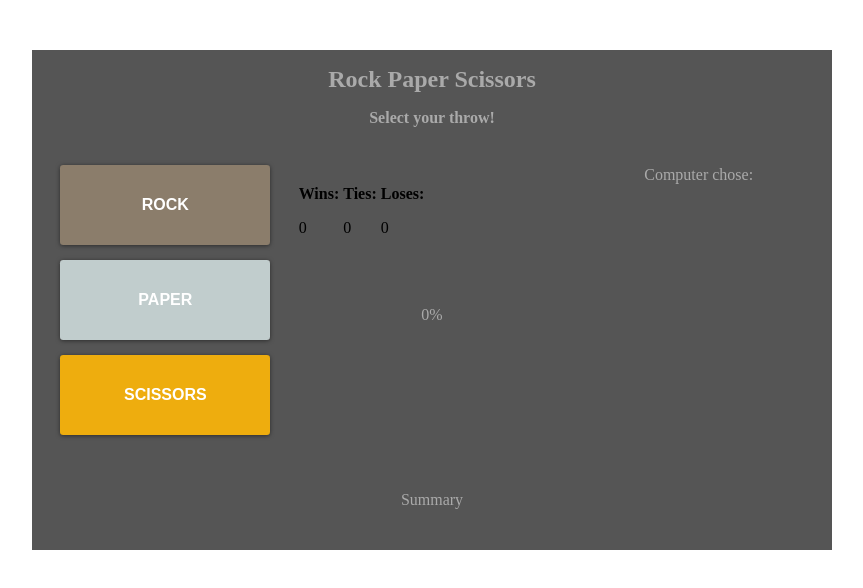
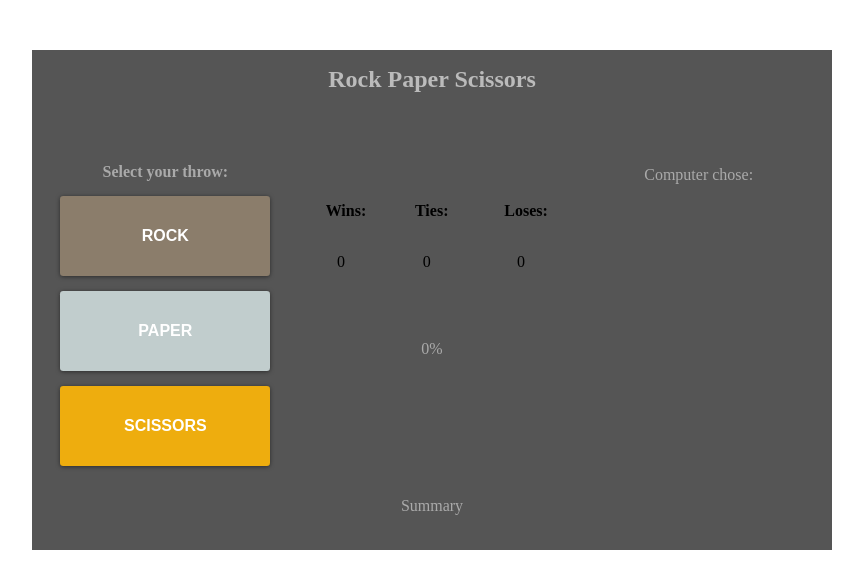
Before and after one commit to CeeJ01/rock-paper-scissors, a plain HTML site: page index.html in a window 1280 px wide. Shown: the whole page, without its empty margins (208-1071 px from the left). Drawn offline with Linux system fonts and the light colour scheme.

Commit message:
Minor updates

```diff
--- a/index.html
+++ b/index.html
@@ -10,10 +10,10 @@
   <div class="container">
     <div class="header">
       <h1> Rock Paper Scissors </h1>
-      <h2> Select your throw! </h2>
     </div>
     <div class="player">
       <div class="buttons">
+        <h2> Select your throw: </h2>
         <button id="rock" style ="background-color: #8b7d6b;">ROCK</button>
         <button id="paper" style = "background-color: #c1cdcd;">PAPER</button>
         <button id="scissors" style ="background-color: #EEAD0E;">SCISSORS</button>
--- a/style.css
+++ b/style.css
@@ -33,13 +33,19 @@ time, mark, audio, video {
 }
 
 .container h1 {
-	color: #AAAAAA;
+	color: #BBBBBB;
 	text-align: center;
 	font-size: 150%;
 }
 
 .container h2 {
 	color: #AAAAAA;
+	text-align: center;
+}
+
+a {
+	justify-self: center;
+	margin: 0 auto;
 	text-align: center;
 }
 
@@ -50,22 +56,6 @@ p {
 
 .p-choice {
 	visibility: hidden;
-}
-
-ul {
-	text-align: center;
-	margin: 10px 0px;
-}
-
-li {
-	color: #AAAAAA;
-	width: 75px;
-	display: inline-block;
-}
-
-li a {
-	width: auto;
-	text-align: center;
 }
 
 .header{
@@ -105,17 +95,24 @@ button {
 
 .scoreboard-top {
 	padding: 19px 0px;
+	justify-content: space-between;
 }
 
 .score-container {
 	margin: 0 auto;
 	display: inline-grid;
+	justify-content: space-between;
 }
 
-.score-container-wins {
-
+.score-container-wins, .score-container-ties, .score-container-loses {
+	align-content: center;
+	width: 32%;
 }
 
+h3 {
+	padding: 17px;
+	margin-left: 10px;
+}
 .computer {
 	grid-area: computer;
 }
```
